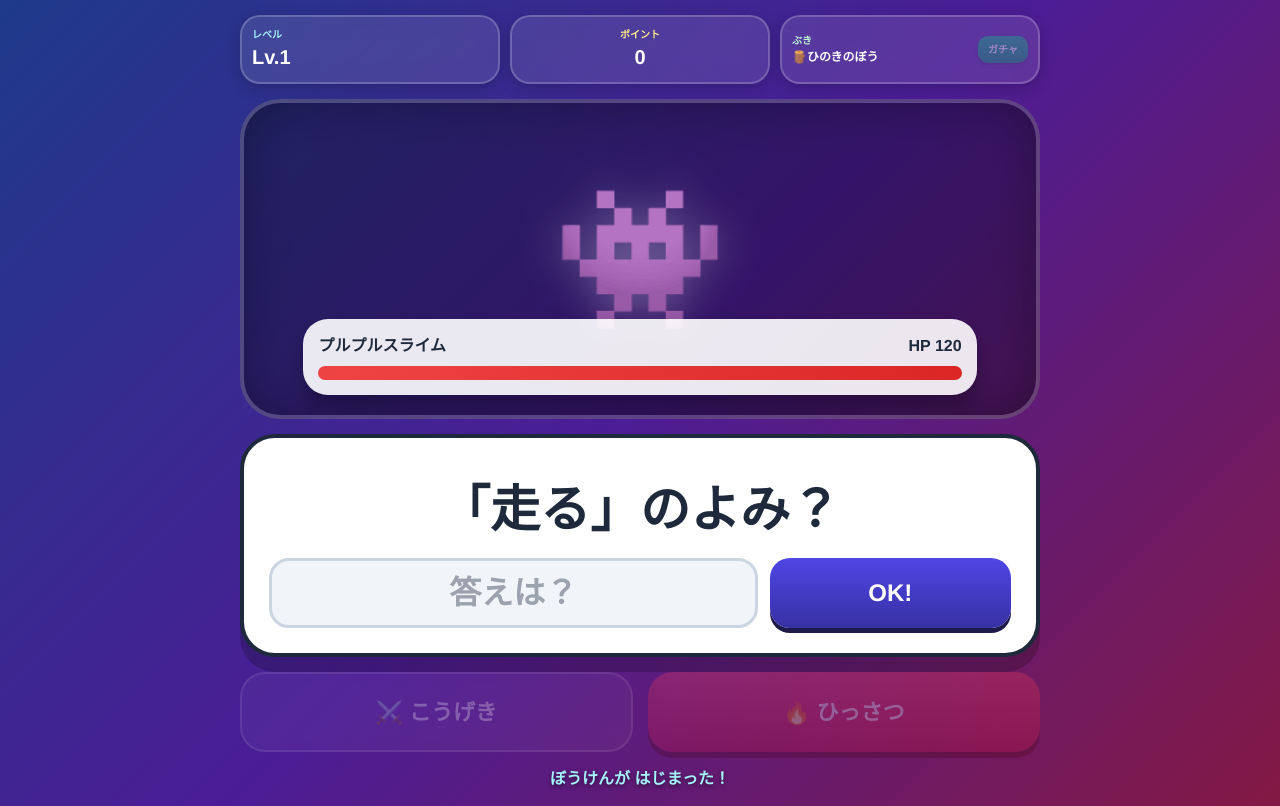
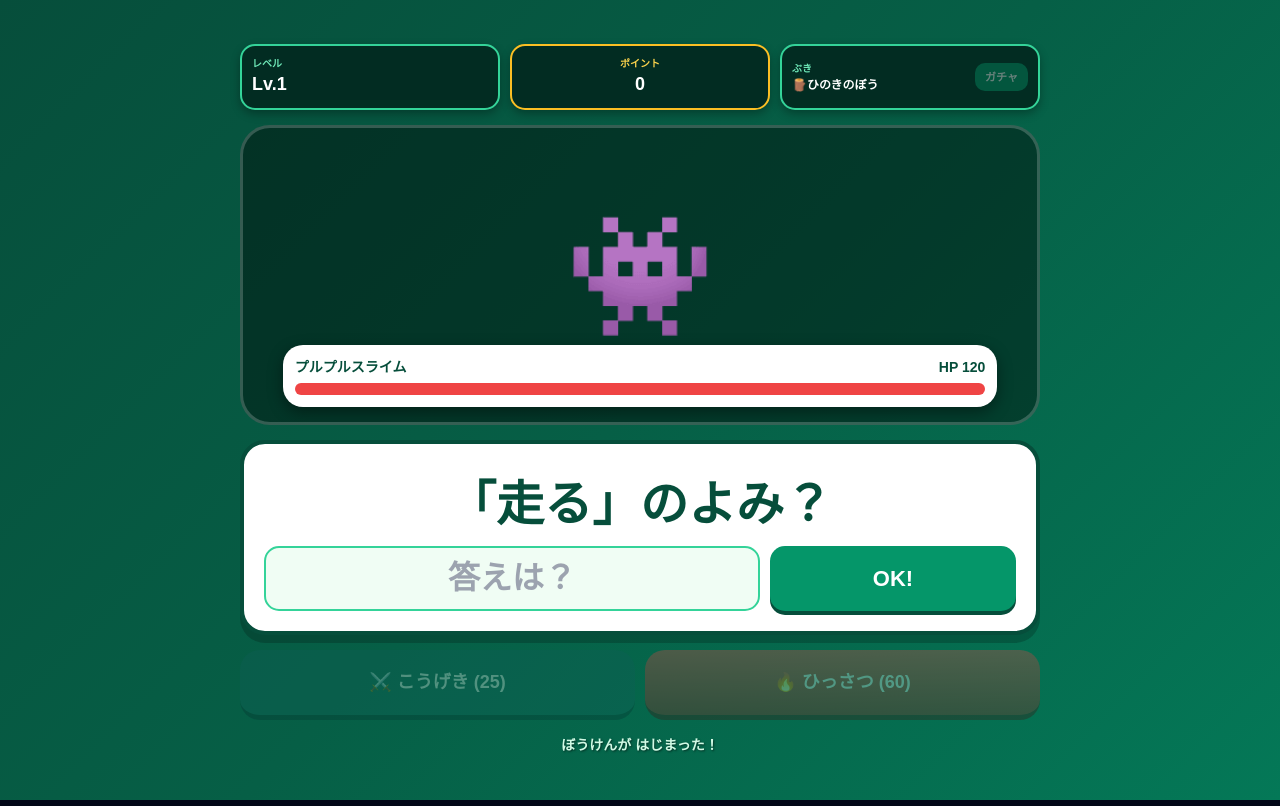
Before and after one commit to kotani6053/manaho-rpg, a Next.js app in the folder my-study-rpg/: page / in a window 1280 px wide. Built offline with nearby package versions, Linux system fonts and the light colour scheme.

Commit message:
Update page.tsx

```diff
--- a/my-study-rpg/src/app/page.tsx
+++ b/my-study-rpg/src/app/page.tsx
@@ -2,7 +2,7 @@
 import React, { useState, useEffect } from 'react';
 import { kanjiData, monsterList, gachaTable } from '../data/gameData';
 
-export default function ColorfulFantasyRPG() {
+export default function GreenFantasyRPG() {
   const [points, setPoints] = useState(0);
   const [playerLv, setPlayerLv] = useState(1);
   const [monsterIdx, setMonsterIdx] = useState(0);
@@ -14,6 +14,7 @@ export default function ColorfulFantasyRPG() {
   const [isAttacking, setIsAttacking] = useState(false);
   const [gachaResult, setGachaResult] = useState<any>(null);
 
+  // クイズ生成
   const generateQuiz = () => {
     const randomType = Math.random();
     if (randomType > 0.4) {
@@ -43,8 +44,9 @@ export default function ColorfulFantasyRPG() {
     setInputValue("");
   };
 
+  // セーブ・ロード (v5)
   useEffect(() => {
-    const savedData = localStorage.getItem('mana-rpg-save-v4');
+    const savedData = localStorage.getItem('mana-rpg-save-v5');
     if (savedData) {
       const parsed = JSON.parse(savedData);
       setPoints(parsed.points || 0);
@@ -59,7 +61,7 @@ export default function ColorfulFantasyRPG() {
 
   useEffect(() => {
     const dataToSave = { points, playerLv, weapon, monsterIdx };
-    localStorage.setItem('mana-rpg-save-v4', JSON.stringify(dataToSave));
+    localStorage.setItem('mana-rpg-save-v5', JSON.stringify(dataToSave));
   }, [points, playerLv, weapon, monsterIdx]);
 
   const handleAnswer = (e: React.FormEvent) => {
@@ -71,7 +73,7 @@ export default function ColorfulFantasyRPG() {
       setMessage(`✨ せいかい！ ${bonus}ポイント！ ✨`);
       generateQuiz();
     } else {
-      setMessage("❌ ざんねん！ もういちど！ ❌");
+      setMessage("❌ まちがい！ もう一度かんがえよう ❌");
     }
   };
 
@@ -79,7 +81,7 @@ export default function ColorfulFantasyRPG() {
     const cost = isSpecial ? 60 : 25;
     if (points < cost) return;
     setIsAttacking(true);
-    setTimeout(() => setIsAttacking(false), 500);
+    setTimeout(() => setIsAttacking(false), 200);
     const dmg = (isSpecial ? 250 : 60) + (weapon.power * playerLv);
     setMonsterHP(p => Math.max(0, p - dmg));
     setPoints(p => p - cost);
@@ -119,97 +121,96 @@ export default function ColorfulFantasyRPG() {
 
   return (
     <div style={{
-      background: 'linear-gradient(135deg, #1e3a8a 0%, #4c1d95 50%, #831843 100%)', // 明るいファンタジーグラデ
+      background: 'linear-gradient(135deg, #064e3b 0%, #065f46 50%, #047857 100%)', // 深みのある緑グラデ
       minHeight: '100vh',
       display: 'flex',
       alignItems: 'center',
       justifyContent: 'center',
       padding: '15px',
-      fontFamily: '"Helvetica Neue", Arial, "Hiragino Kaku Gothic ProN", "Hiragino Sans", sans-serif'
+      fontFamily: 'sans-serif'
     }}>
       <div style={{ width: '100%', maxWidth: '800px', display: 'flex', flexDirection: 'column', gap: '15px' }}>
 
-        {/* ステータスバー（透明感のあるデザイン） */}
+        {/* ステータスバー（視認性を高めた濃い枠） */}
         <div style={{ display: 'grid', gridTemplateColumns: 'repeat(auto-fit, minmax(100px, 1fr))', gap: '10px' }}>
-          <div style={{ background: 'rgba(255,255,255,0.1)', backdropFilter: 'blur(10px)', border: '2px solid rgba(255,255,255,0.2)', borderRadius: '20px', padding: '10px', color: 'white', boxShadow: '0 4px 15px rgba(0,0,0,0.2)' }}>
-            <div style={{ color: '#a5f3fc', fontSize: '10px', fontWeight: 'bold' }}>レベル</div>
-            <div style={{ fontSize: '20px', fontWeight: '900' }}>Lv.{playerLv}</div>
+          <div style={{ backgroundColor: '#022c22', border: '2px solid #34d399', borderRadius: '15px', padding: '10px', color: 'white', boxShadow: '0 4px 10px rgba(0,0,0,0.3)' }}>
+            <div style={{ color: '#6ee7b7', fontSize: '10px', fontWeight: 'bold' }}>レベル</div>
+            <div style={{ fontSize: '18px', fontWeight: '900' }}>Lv.{playerLv}</div>
           </div>
-          <div style={{ background: 'rgba(255,255,255,0.1)', backdropFilter: 'blur(10px)', border: '2px solid rgba(255,255,255,0.2)', borderRadius: '20px', padding: '10px', color: 'white', textAlign: 'center', boxShadow: '0 4px 15px rgba(0,0,0,0.2)' }}>
-            <div style={{ color: '#fef08a', fontSize: '10px', fontWeight: 'bold' }}>ポイント</div>
-            <div style={{ fontSize: '20px', fontWeight: '900' }}>{points}</div>
+          <div style={{ backgroundColor: '#022c22', border: '2px solid #fbbf24', borderRadius: '15px', padding: '10px', color: 'white', textAlign: 'center', boxShadow: '0 4px 10px rgba(0,0,0,0.3)' }}>
+            <div style={{ color: '#fcd34d', fontSize: '10px', fontWeight: 'bold' }}>ポイント</div>
+            <div style={{ fontSize: '18px', fontWeight: '900' }}>{points}</div>
           </div>
-          <div style={{ background: 'rgba(255,255,255,0.1)', backdropFilter: 'blur(10px)', border: '2px solid rgba(255,255,255,0.2)', borderRadius: '20px', padding: '10px', color: 'white', display: 'flex', justifyContent: 'space-between', alignItems: 'center', boxShadow: '0 4px 15px rgba(0,0,0,0.2)' }}>
+          <div style={{ backgroundColor: '#022c22', border: '2px solid #34d399', borderRadius: '15px', padding: '10px', color: 'white', display: 'flex', justifyContent: 'space-between', alignItems: 'center', boxShadow: '0 4px 10px rgba(0,0,0,0.3)' }}>
             <div style={{ overflow: 'hidden' }}>
-              <div style={{ color: '#bbf7d0', fontSize: '10px', fontWeight: 'bold' }}>ぶき</div>
+              <div style={{ color: '#6ee7b7', fontSize: '10px', fontWeight: 'bold' }}>ぶき</div>
               <div style={{ fontSize: '12px', fontWeight: 'bold', whiteSpace: 'nowrap' }}>{weapon.img}{weapon.name}</div>
             </div>
-            <button onClick={drawGacha} disabled={points < 100} style={{ background: 'linear-gradient(to bottom, #10b981, #059669)', color: 'white', fontWeight: 'bold', fontSize: '10px', padding: '6px 10px', borderRadius: '10px', border: 'none', cursor: 'pointer', opacity: points < 100 ? 0.4 : 1, boxShadow: '0 2px 5px rgba(0,0,0,0.2)' }}>ガチャ</button>
+            <button onClick={drawGacha} disabled={points < 100} style={{ backgroundColor: '#059669', color: 'white', fontWeight: 'bold', fontSize: '11px', padding: '6px 10px', borderRadius: '10px', border: 'none', cursor: 'pointer', opacity: points < 100 ? 0.4 : 1 }}>ガチャ</button>
           </div>
         </div>
 
-        {/* モンスターエリア（光の演出を追加） */}
+        {/* モンスターエリア */}
         <div style={{
-          height: '320px',
-          borderRadius: '40px',
-          border: monster.isRare ? '6px solid #fbbf24' : '4px solid rgba(255,255,255,0.2)',
+          height: '300px',
+          borderRadius: '30px',
+          border: monster.isRare ? '6px solid #fbbf24' : '3px solid rgba(255,255,255,0.2)',
           display: 'flex',
           alignItems: 'center',
           justifyContent: 'center',
           position: 'relative',
-          background: 'rgba(0,0,0,0.3)',
-          boxShadow: monster.isRare ? '0 0 30px rgba(251,191,36,0.5)' : 'inset 0 0 50px rgba(0,0,0,0.3)',
+          background: 'rgba(0,0,0,0.4)',
           overflow: 'hidden'
         }}>
-          {monster.isRare && <div style={{ position: 'absolute', top: '15px', backgroundColor: '#fbbf24', color: '#000', padding: '4px 20px', borderRadius: '20px', fontSize: '14px', fontWeight: '900', boxShadow: '0 0 15px #fbbf24' }}>レアモンスター 出現！</div>}
-          <div style={{ fontSize: '140px', transform: isAttacking ? 'scale(1.2)' : 'scale(1)', transition: '0.2s', filter: 'drop-shadow(0 0 20px rgba(255,255,255,0.3))' }}>
+          {monster.isRare && <div style={{ position: 'absolute', top: '10px', backgroundColor: '#fbbf24', color: '#000', padding: '3px 15px', borderRadius: '10px', fontSize: '12px', fontWeight: 'bold', zIndex: 10 }}>レア出現中！</div>}
+          <div style={{ fontSize: '120px', transform: isAttacking ? 'scale(1.2)' : 'scale(1)', transition: '0.1s' }}>
             {monsterHP > 0 ? monster.img : '💥'}
           </div>
-          <div style={{ position: 'absolute', bottom: '20px', width: '85%', background: 'rgba(255,255,255,0.9)', padding: '15px', borderRadius: '25px', boxShadow: '0 10px 20px rgba(0,0,0,0.3)' }}>
-            <div style={{ display: 'flex', justifyContent: 'space-between', color: '#1e293b', fontWeight: '900', fontSize: '16px', marginBottom: '8px' }}>
+          <div style={{ position: 'absolute', bottom: '15px', width: '90%', backgroundColor: '#ffffff', padding: '12px', borderRadius: '20px', boxShadow: '0 5px 15px rgba(0,0,0,0.4)' }}>
+            <div style={{ display: 'flex', justifyContent: 'space-between', color: '#064e3b', fontWeight: '900', fontSize: '14px', marginBottom: '5px' }}>
               <span>{monster.name}</span>
               <span>HP {monsterHP}</span>
             </div>
-            <div style={{ width: '100%', backgroundColor: '#e2e8f0', height: '14px', borderRadius: '7px', overflow: 'hidden' }}>
-              <div style={{ width: `${(monsterHP / monster.hp) * 100}%`, background: 'linear-gradient(to right, #ef4444, #dc2626)', height: '100%', transition: '0.5s ease-out' }} />
+            <div style={{ width: '100%', backgroundColor: '#d1fae5', height: '12px', borderRadius: '6px', overflow: 'hidden' }}>
+              <div style={{ width: `${(monsterHP / monster.hp) * 100}%`, backgroundColor: monster.isRare ? '#fbbf24' : '#ef4444', height: '100%', transition: '0.3s' }} />
             </div>
           </div>
         </div>
 
-        {/* クイズエリア（ポップなデザイン） */}
-        <div style={{ backgroundColor: '#ffffff', borderRadius: '35px', padding: '25px', boxShadow: '0 15px 0 rgba(0,0,0,0.2)', border: '4px solid #1e293b' }}>
-          <h2 style={{ textAlign: 'center', fontSize: '50px', fontWeight: '900', color: '#1e293b', margin: '10px 0' }}>{quiz.q}</h2>
-          <form onSubmit={handleAnswer} style={{ display: 'flex', gap: '12px' }}>
+        {/* クイズエリア (ここが一番見やすく!) */}
+        <div style={{ backgroundColor: '#ffffff', borderRadius: '25px', padding: '20px', boxShadow: '0 8px 0 rgba(0,0,0,0.2)', border: '4px solid #064e3b' }}>
+          <h2 style={{ textAlign: 'center', fontSize: '48px', fontWeight: '900', color: '#064e3b', margin: '5px 0' }}>{quiz.q}</h2>
+          <form onSubmit={handleAnswer} style={{ display: 'flex', gap: '10px' }}>
             <input
               type="text"
               value={inputValue}
               onChange={(e)=>setInputValue(e.target.value)}
-              style={{ flex: '2', height: '70px', backgroundColor: '#f1f5f9', borderRadius: '20px', border: '3px solid #cbd5e1', fontSize: '32px', fontWeight: '900', textAlign: 'center', color: '#0f172a', outline: 'none' }}
+              style={{ flex: '2', height: '65px', backgroundColor: '#f0fdf4', borderRadius: '15px', border: '2px solid #34d399', fontSize: '32px', fontWeight: '900', textAlign: 'center', color: '#064e3b', outline: 'none' }}
               placeholder="答えは？"
             />
-            <button style={{ flex: '1', background: 'linear-gradient(to bottom, #4f46e5, #3730a3)', color: 'white', borderRadius: '20px', border: 'none', fontSize: '24px', fontWeight: '900', cursor: 'pointer', boxShadow: '0 5px 0 #1e1b4b' }}>OK!</button>
+            <button style={{ flex: '1', backgroundColor: '#059669', color: 'white', borderRadius: '15px', border: 'none', fontSize: '22px', fontWeight: '900', cursor: 'pointer', boxShadow: '0 4px 0 #064e3b' }}>OK!</button>
           </form>
         </div>
 
         {/* ボタンエリア */}
-        <div style={{ display: 'grid', gridTemplateColumns: '1fr 1fr', gap: '15px' }}>
-          <button onClick={() => attack(false)} disabled={points < 25} style={{ height: '80px', background: 'rgba(255,255,255,0.15)', border: '2px solid rgba(255,255,255,0.3)', borderRadius: '25px', color: 'white', fontSize: '22px', fontWeight: '900', cursor: 'pointer', opacity: points < 25 ? 0.3 : 1, transition: '0.2s', backdropFilter: 'blur(5px)' }}>⚔️ こうげき</button>
-          <button onClick={() => attack(true)} disabled={points < 60} style={{ height: '80px', background: 'linear-gradient(to bottom, #f43f5e, #be123c)', border: 'none', borderRadius: '25px', color: 'white', fontSize: '22px', fontWeight: '900', cursor: 'pointer', opacity: points < 60 ? 0.3 : 1, boxShadow: '0 6px 0 #4c0519' }}>🔥 ひっさつ</button>
+        <div style={{ display: 'grid', gridTemplateColumns: '1fr 1fr', gap: '10px' }}>
+          <button onClick={() => attack(false)} disabled={points < 25} style={{ height: '70px', backgroundColor: '#115e59', border: 'none', borderBottom: '5px solid #042f2e', borderRadius: '20px', color: 'white', fontSize: '18px', fontWeight: '900', cursor: 'pointer', opacity: points < 25 ? 0.3 : 1 }}>⚔️ こうげき (25)</button>
+          <button onClick={() => attack(true)} disabled={points < 60} style={{ height: '70px', background: 'linear-gradient(to bottom, #ef4444, #991b1b)', border: 'none', borderBottom: '5px solid #450a0a', borderRadius: '20px', color: 'white', fontSize: '18px', fontWeight: '900', cursor: 'pointer', opacity: points < 60 ? 0.3 : 1 }}>🔥 ひっさつ (60)</button>
         </div>
 
-        <p style={{ textAlign: 'center', color: '#a5f3fc', fontWeight: '900', fontSize: '16px', textShadow: '0 2px 4px rgba(0,0,0,0.5)' }}>{message}</p>
+        <p style={{ textAlign: 'center', color: '#d1fae5', fontWeight: '900', fontSize: '14px', textShadow: '1px 1px 2px rgba(0,0,0,0.5)' }}>{message}</p>
       </div>
 
       {/* ガチャ演出 */}
       {gachaResult && (
-        <div style={{ position: 'fixed', inset: 0, backgroundColor: 'rgba(0,0,0,0.9)', display: 'flex', flexDirection: 'column', alignItems: 'center', justifyContent: 'center', zIndex: 100, padding: '20px', backdropFilter: 'blur(10px)' }}>
-          <div style={{ color: 'white', fontSize: '30px', fontWeight: '900', marginBottom: '25px', textShadow: '0 0 20px #6366f1' }}>
-            {gachaResult.isHazure ? "ハズレ！ざんねん！" : "✨ レアアイテム ゲット！ ✨"}
+        <div style={{ position: 'fixed', inset: 0, backgroundColor: 'rgba(0,0,0,0.9)', display: 'flex', flexDirection: 'column', alignItems: 'center', justifyContent: 'center', zIndex: 100, padding: '20px' }}>
+          <div style={{ color: 'white', fontSize: '24px', fontWeight: '900', marginBottom: '20px' }}>
+            {gachaResult.isHazure ? "ハズレ..." : "新しい武器をゲット！"}
           </div>
-          <div style={{ backgroundColor: 'white', padding: '50px', borderRadius: '50px', textAlign: 'center', border: '8px solid #6366f1', boxShadow: '0 0 50px #6366f1' }}>
-            <div style={{ fontSize: '100px', marginBottom: '10px' }}>{gachaResult.img}</div>
-            <p style={{ fontSize: '32px', fontWeight: '900', color: '#1e293b' }}>{gachaResult.name}</p>
-            {!gachaResult.isHazure && <p style={{ fontSize: '20px', fontWeight: '900', color: '#db2777' }}>パワー +{gachaResult.power}</p>}
+          <div style={{ backgroundColor: 'white', padding: '40px', borderRadius: '40px', textAlign: 'center', border: '6px solid #10b981', minWidth: '280px' }}>
+            <div style={{ fontSize: '90px' }}>{gachaResult.img}</div>
+            <p style={{ fontSize: '28px', fontWeight: '900', color: '#064e3b' }}>{gachaResult.name}</p>
+            {!gachaResult.isHazure && <p style={{ fontSize: '18px', fontWeight: '900', color: '#ef4444' }}>パワー +{gachaResult.power}</p>}
           </div>
         </div>
       )}
```
